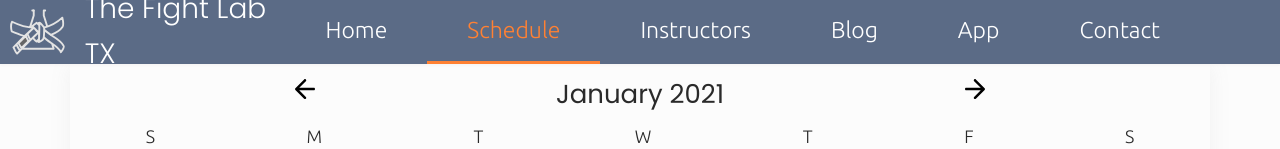
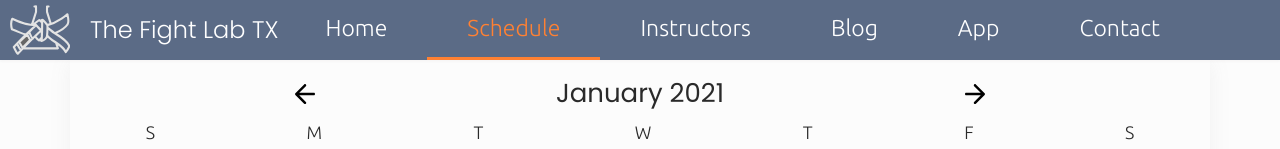
Before and after one commit to davidmkelly/fight-lab-schedule, a React (Create React App) app: page / in a window 1280 px wide. Shown: the top 149 px of the page. Built offline with nearby package versions, Linux system fonts and the light colour scheme; no server answers.

Commit message:
nav size bug fix

```diff
--- a/src/Calendar/CalendarHeader/CalendarHeader.module.scss
+++ b/src/Calendar/CalendarHeader/CalendarHeader.module.scss
@@ -6,6 +6,7 @@
 
   display: flex;
   justify-content: space-evenly;
+  align-items: center;
   width: 100%;
 
   //background-color: $color-grey-100;
@@ -18,13 +19,10 @@
     width: 20rem;
     text-align: center;
 
-    @include respond(phone) {
-      width: 100%;
-    }
   }
 
   @include respond(phone) {
-    justify-content: flex-end;
+    justify-content: flex-start;
     padding-right: 2rem;
   }
 }
--- a/src/Navigation/Navigation.module.scss
+++ b/src/Navigation/Navigation.module.scss
@@ -32,7 +32,7 @@
   }
 }
 .logo {
-  font-size: 2.8rem;
+  font-size: 2.4rem;
   font-family: $font-display;
   align-self: center;
   margin-right: auto;
--- a/src/index.scss
+++ b/src/index.scss
@@ -62,7 +62,7 @@ code {
 
 #root {
   display: grid;
-  grid-template-rows: 8vh minmax(92vh, min-content);
+  grid-template-rows: 6rem minmax(92vh, min-content);
   grid-template-columns:
     [full-start] minmax(6rem, 1fr) [center-start] repeat(
       8,
```
